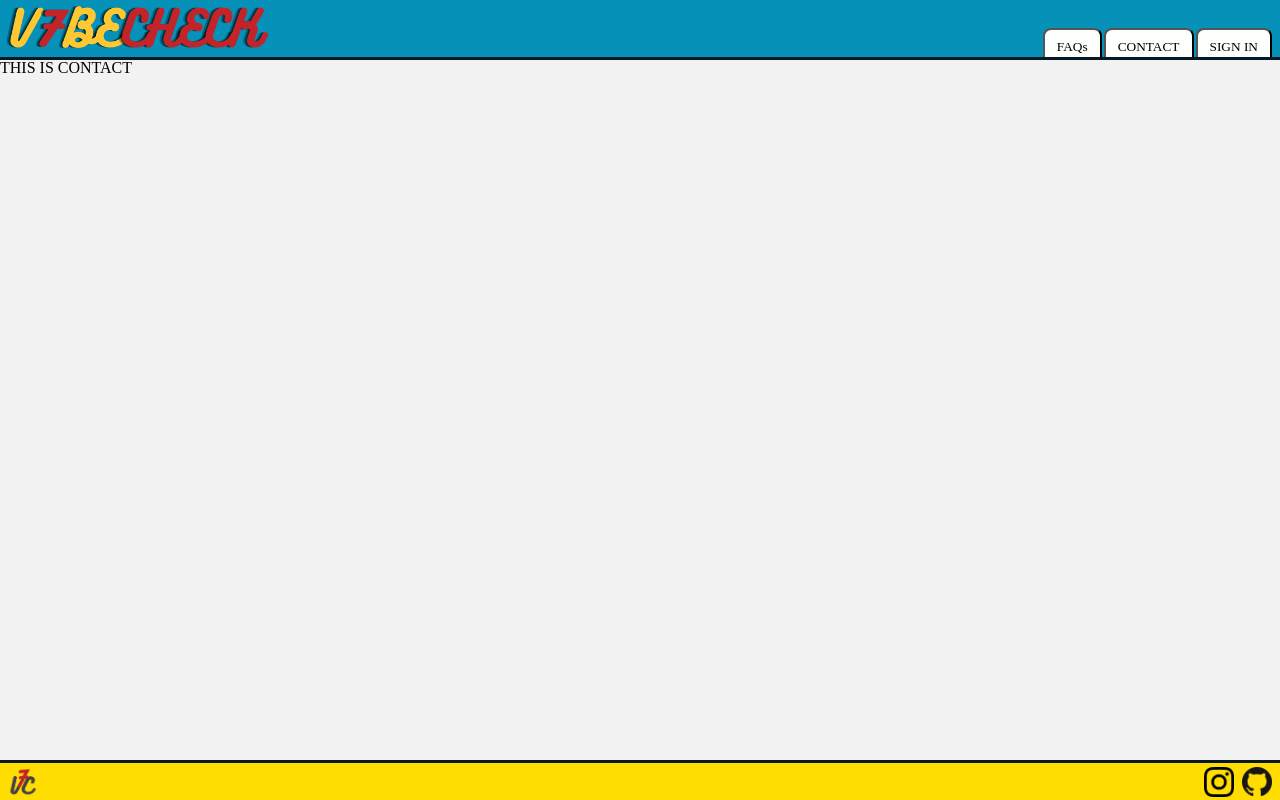
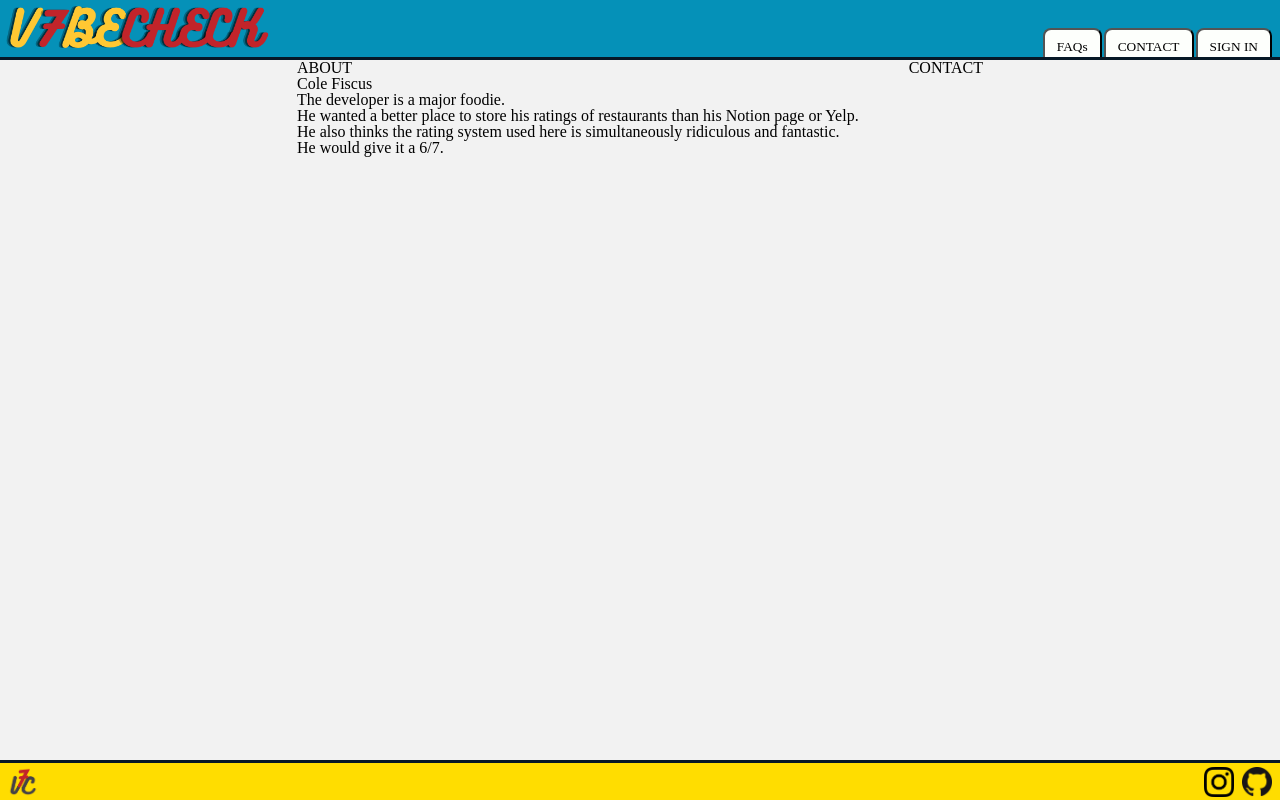
Before and after one commit to colefiscus/vibecheck, a React (Create React App) app: page /contact in a window 1280 px wide. Built offline with nearby package versions, Linux system fonts and the light colour scheme; a web font is replaced by a local one.

Commit message:
Add basic structure for Contact page

```diff
--- a/src/Views/Contact.js
+++ b/src/Views/Contact.js
@@ -4,13 +4,29 @@ import styled from "styled-components/macro";
 const Contact = () => {
   return (
     <ContactWrapper>
-      <h1>THIS IS CONTACT</h1>
+      <TextWrapper>
+        <h2>ABOUT</h2>
+        <h3>Cole Fiscus</h3>
+        <p>The developer is a major foodie.</p>
+        <p>He wanted a better place to store his ratings of restaurants than his Notion page or Yelp.</p>
+        <p>He also thinks the rating system used here is simultaneously ridiculous and fantastic.</p>
+        <p>He would give it a 6/7.</p>
+        <p></p>
+      </TextWrapper>
+      <TextWrapper>
+        <h2>CONTACT</h2>
+      </TextWrapper>
     </ContactWrapper>
   )
 }
 
 const ContactWrapper = styled.main`
+  display: flex;
+  justify-content: center;
+`;
 
+const TextWrapper = styled.div`
+  margin: 0px 25px;
 `;
 
 export default Contact;
```
